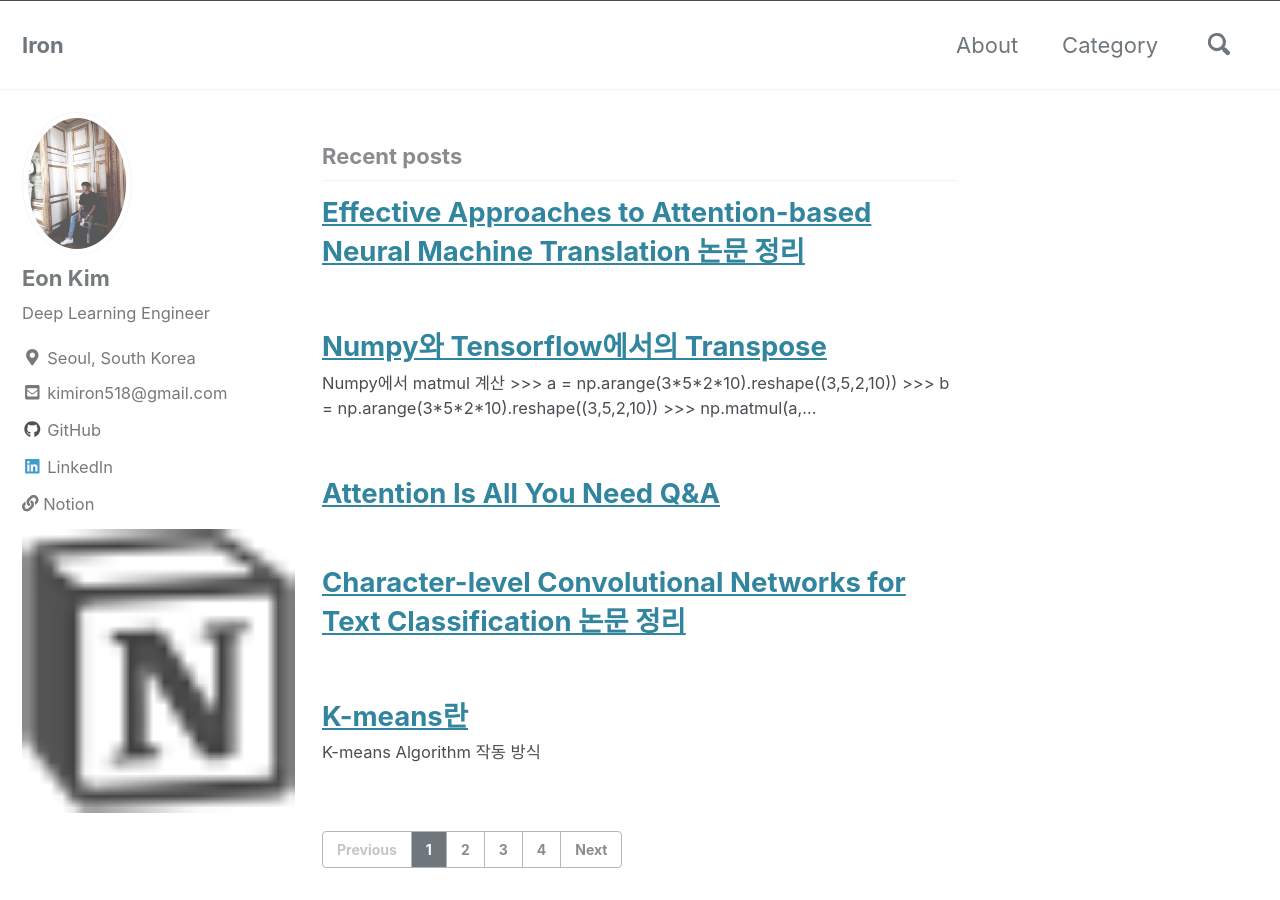
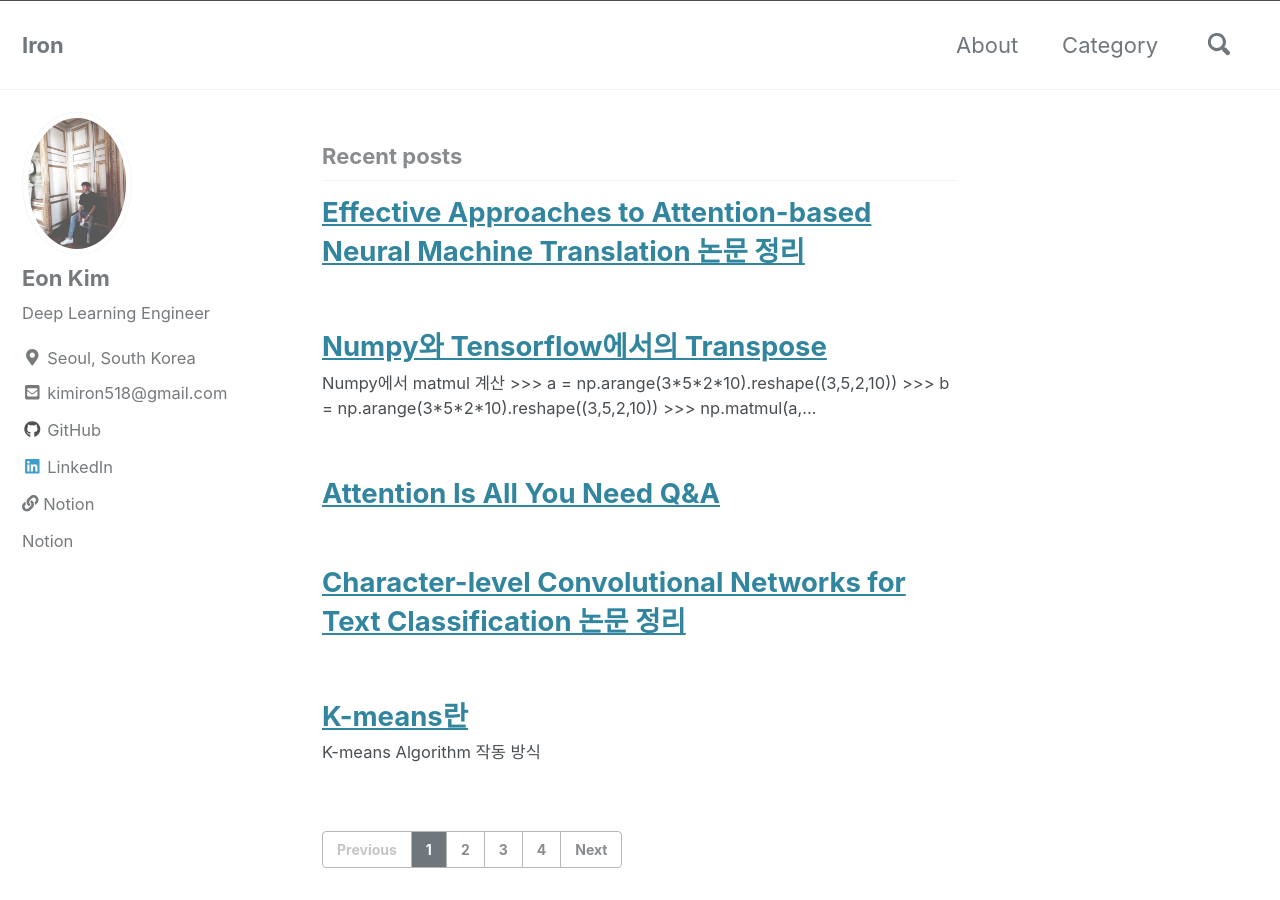
Before and after one commit to thisisiron/thisisiron.github.io, a Jekyll site: the page built from index.html, in a window 1280 px wide and 900 px high. Built offline with Jekyll 4.4.1, drawn with Linux system fonts in a browser that asks for light colours; cached includes are drawn as plain includes; nearby versions of some CDN libraries; the list of posts is cut into pages by our own code.

Commit message:
add profile

```diff
--- a/_includes/author-profile.html
+++ b/_includes/author-profile.html
@@ -268,7 +268,7 @@
       {% if author.notion %}
         <li>
           <a href="https://www.notion.so/thisisiron/Computer-Science-eef3fb194a314353963e8e147207a6e6" itemprop="sameAs" rel="nofollow noopener noreferrer">
-              <img src="/assets/images/notion-logo_opt.png"> Notion
+              <link rel="icon" href="/assets/images/notion-logo_opt.png"> Notion
           </a>
         </li>
       {% endif %}
```
